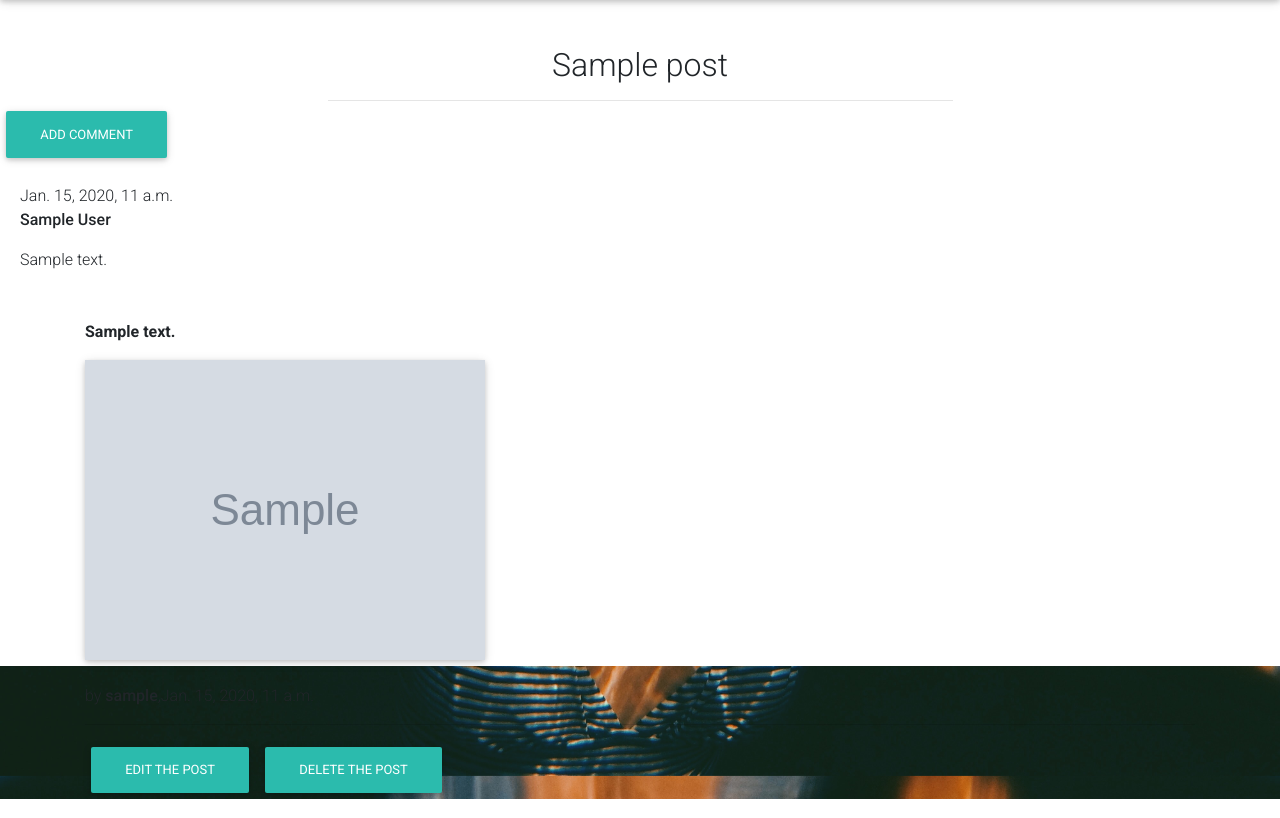
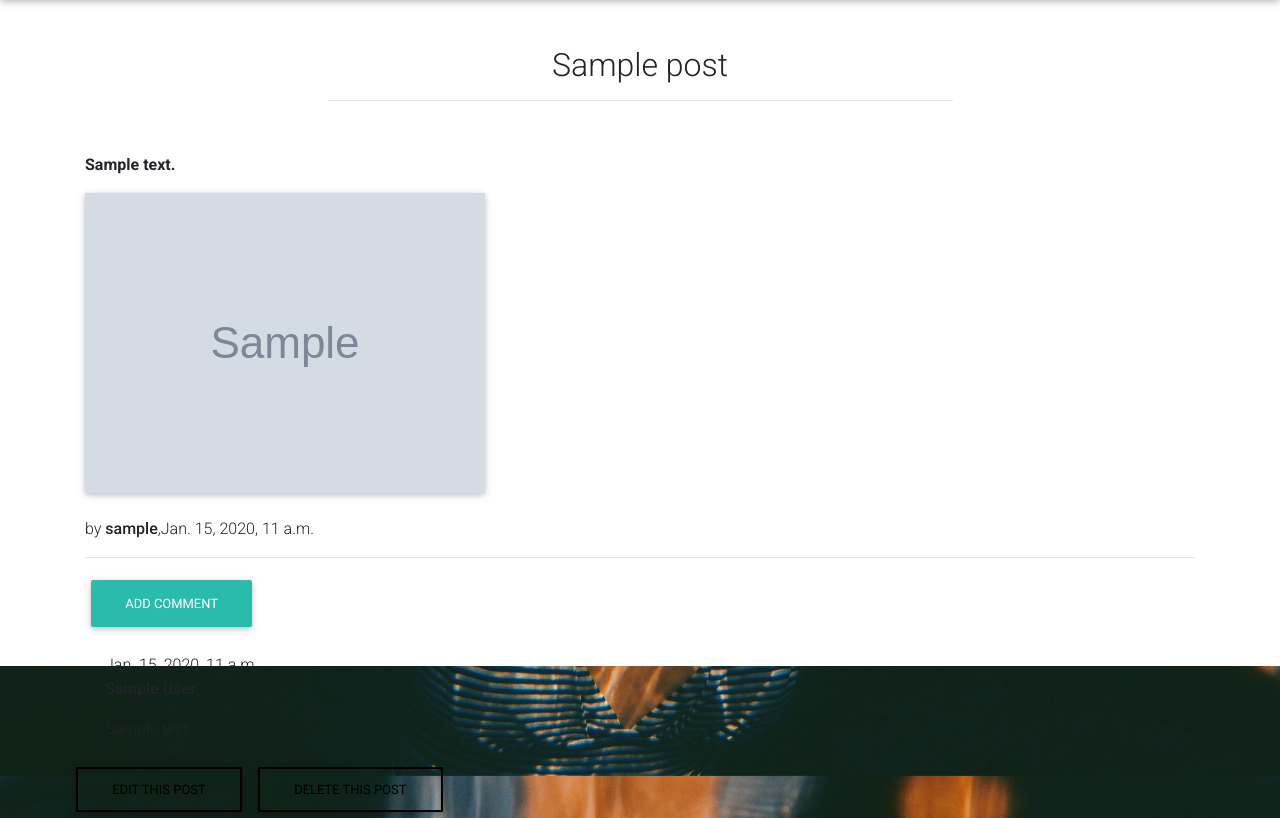
Before and after one commit to lucyrush/rivercity_jewellery, a Django app: page /blog/post/1/ in a window 1280 px wide. Shown: the part 134-952 px from the top of the page. Run offline with Django 3.2, Linux system fonts and the light colour scheme; a user stored in the database is signed in; tables that the repository leaves empty hold one stand-in row (values such as "Sample post"); grey boxes marked "Sample" are stand-in pictures; some libraries are stand-ins or nearby versions.

Commit message:
Formatting of blog details page

```diff
--- a/blog/templates/blog/article-details.html
+++ b/blog/templates/blog/article-details.html
@@ -18,28 +18,7 @@
                 <hr class="w-50 mb-1">
             </div>
     </div>
-</div>
-    <div class="post">
 
-        <a class="btn btn-default" href="{% url 'add_comment_to_post' pk=post.pk %}">Add comment</a>
-{% for comment in post.comments.all %}
-    {% if user.is_authenticated or comment.approved_comment %}
-    <div class="comment">
-        <div class="date">
-            {{ comment.created_date }}
-            {% if not comment.approved_comment %}
-                <a class="btn btn-default" href="{% url 'comment_remove' pk=comment.pk %}"><span class="glyphicon glyphicon-remove"></span>Remove Comment</a>
-                <a class="btn btn-default" href="{% url 'comment_approve' pk=comment.pk %}"><span class="glyphicon glyphicon-ok">Approve Comment</span></a>
-            {% endif %}
-        </div>
-        <strong>{{ comment.author }}</strong>
-        <p>{{ comment.text|linebreaks }}</p>
-    </div>
-    {% endif %}
-{% empty %}
-    <p>No comments here yet :(</p>
-{% endfor %}
-    </div>
 
      <div class="container mt-5">
 
@@ -68,11 +47,41 @@
 
                     <hr>
             </section>
-              <!--Section: Content-->
-{% if user.is_authenticated %}
-     <a class="btn btn-default" href="{% url 'post_edit' pk=post.pk %}"><span class="glyphicon glyphicon-pencil"></span>Edit the post</a>
-     <a class="btn btn-default" href="{% url 'post_remove' pk=post.pk %}"><span class="glyphicon glyphicon-remove"></span>Delete the post</a>
-{% endif %}
+            <!-- Comments -->
+            <div class="comments">
+
+<a class="btn btn-default" href="{% url 'add_comment_to_post' pk=post.pk %}">Add comment</a>
+{% for comment in post.comments.all %}
+    {% if user.is_authenticated or comment.approved_comment %}
+    <div class="comment">
+        <div class="date">
+            {{ comment.created_date }}
+            {% if not comment.approved_comment %}
+                <a class="btn btn-default" href="{% url 'comment_remove' pk=comment.pk %}"><span class="glyphicon glyphicon-remove"></span>Remove Comment</a>
+                <a class="btn btn-default" href="{% url 'comment_approve' pk=comment.pk %}"><span class="glyphicon glyphicon-ok">Approve Comment</span></a>
+            {% endif %}
+        </div>
+        <strong>{{ comment.author }}</strong>
+        <p>{{ comment.text|linebreaks }}</p>
+    </div>
+    {% endif %}
+{% empty %}
+    <p>No comments here yet :(</p>
+{% endfor %}
+    </div>
+
+    <!-- Blog post management -->
+
+
+                    <div class="row">
+        {% if request.user.is_superuser %}
+            <div class="text-center">
+                <a class="btn btn-outline-black rounded-0" href="{% url 'post_edit' pk=post.pk %}">Edit this Post</a>
+                <a class="btn btn-outline-black rounded-0" href="{{% url 'post_remove' pk=post.pk %}">Delete this Post</a>
+            </div>
+        {% endif %}
+    </div>
 
   </div>
+</div>
 {% endblock %}
```
